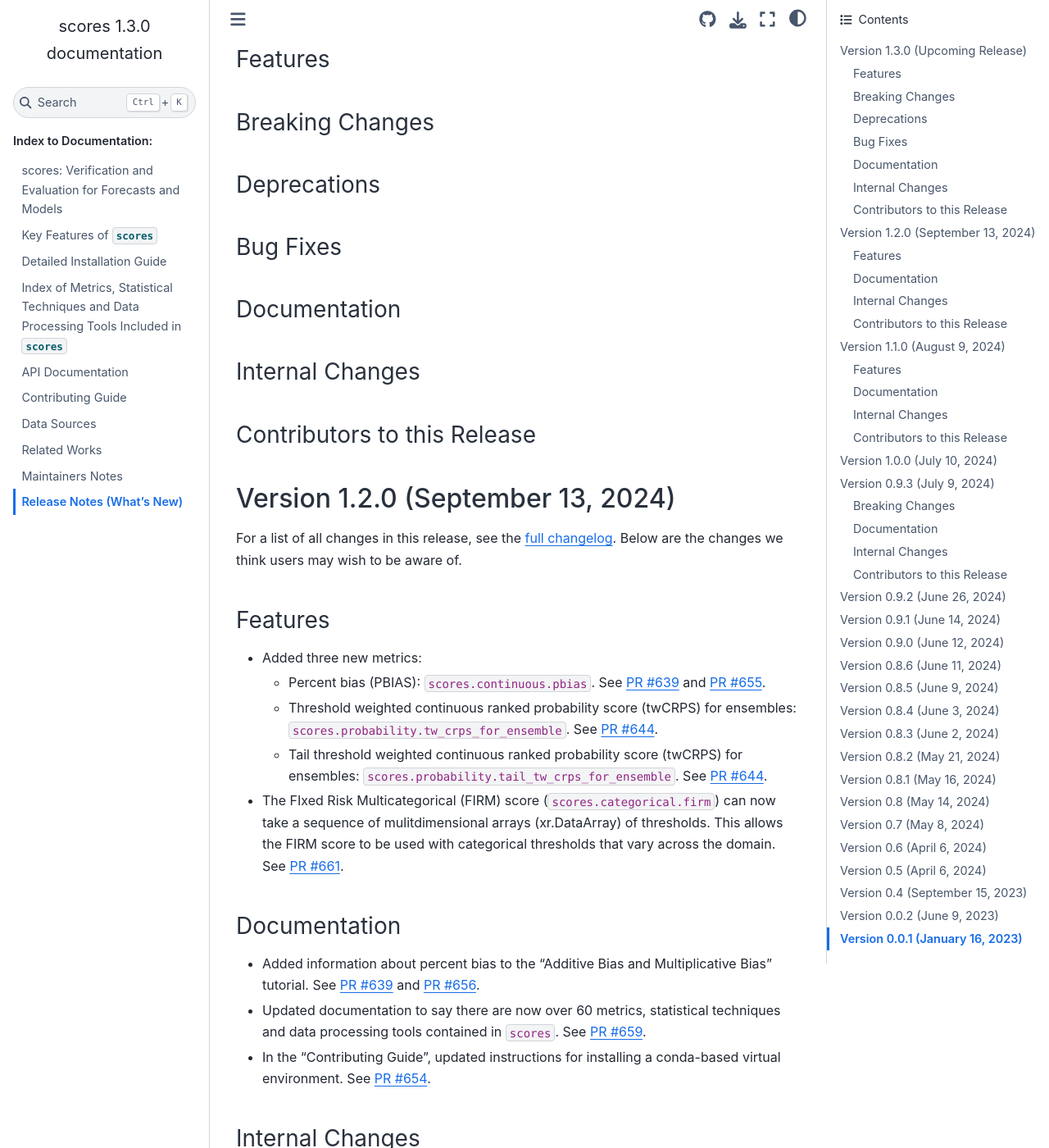
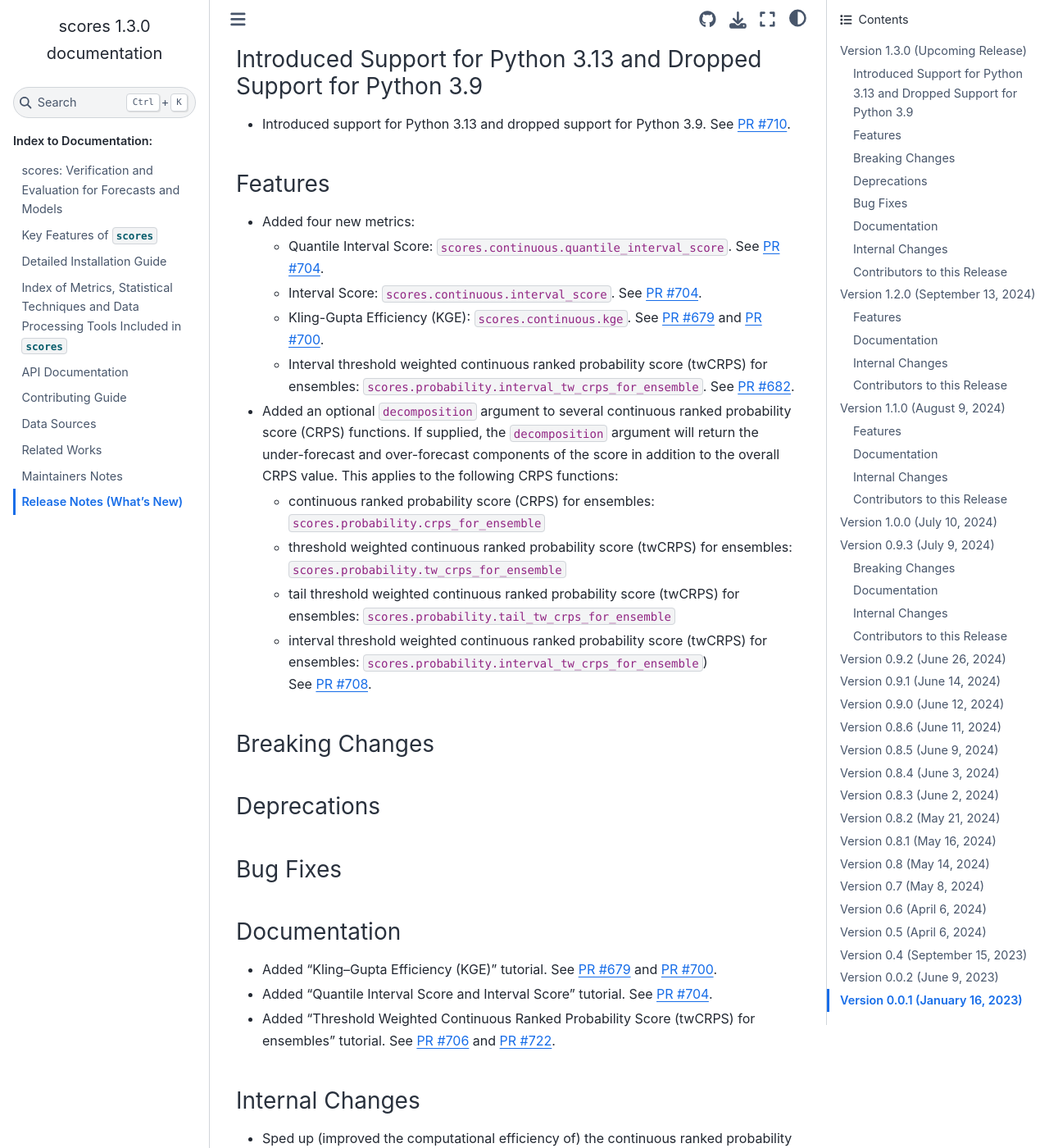
Before and after one commit to nci/scores, a Sphinx documentation site: the page built from docs/release_notes.md, in a window 1280 px wide and 1400 px high, scrolled down 256 px. Shown: the whole window at 82% size. Built offline with Sphinx 7.4.7 and the Sphinx Book theme 1.1.4, drawn with Linux system fonts in a browser that asks for light colours; pages that are not in the unit, such as notebooks, are missing from menus; some of the changed text lies outside the part shown.

Commit message:
Bring release notes up to date

```diff
--- a/docs/release_notes.md
+++ b/docs/release_notes.md
@@ -4,13 +4,43 @@
 
 For a list of all changes in this release, see the [full changelog](https://github.com/nci/scores/compare/1.2.0...develop). Below are the changes we think users may wish to be aware of.
 
+### Introduced Support for Python 3.13 and Dropped Support for Python 3.9
+
+- Introduced support for Python 3.13 and dropped support for Python 3.9. See [PR #710](https://github.com/nci/scores/pull/710).
+
 ### Features
+
+- Added four new metrics:
+	- Quantile Interval Score: `scores.continuous.quantile_interval_score`. See [PR #704](https://github.com/nci/scores/pull/704).
+	- Interval Score: `scores.continuous.interval_score`. See [PR #704](https://github.com/nci/scores/pull/704).
+	- Kling-Gupta Efficiency (KGE): `scores.continuous.kge`. See [PR #679](https://github.com/nci/scores/pull/679) and [PR #700](https://github.com/nci/scores/pull/700).
+	- Interval threshold weighted continuous ranked probability score (twCRPS) for ensembles: `scores.probability.interval_tw_crps_for_ensemble`. See [PR #682](https://github.com/nci/scores/pull/682).
+- Added an optional `decomposition` argument to several continuous ranked probability score (CRPS) functions. If supplied, the `decomposition` argument will return the under-forecast and over-forecast components of the score in addition to the overall CRPS value. This applies to the following CRPS functions:
+	- continuous ranked probability score (CRPS) for ensembles: `scores.probability.crps_for_ensemble`
+	- threshold weighted continuous ranked probability score (twCRPS) for ensembles: `scores.probability.tw_crps_for_ensemble`
+	- tail threshold weighted continuous ranked probability score (twCRPS) for ensembles: `scores.probability.tail_tw_crps_for_ensemble`
+	- interval threshold weighted continuous ranked probability score (twCRPS) for ensembles: `scores.probability.interval_tw_crps_for_ensemble`)
+	See [PR #708](https://github.com/nci/scores/pull/708).
+
 ### Breaking Changes
+
 ### Deprecations
+
 ### Bug Fixes
+
 ### Documentation
+
+- Added "Kling–Gupta Efficiency (KGE)" tutorial. See [PR #679](https://github.com/nci/scores/pull/679) and [PR #700](https://github.com/nci/scores/pull/700).
+- Added "Quantile Interval Score and Interval Score" tutorial. See [PR #704](https://github.com/nci/scores/pull/704).
+- Added "Threshold Weighted Continuous Ranked Probability Score (twCRPS) for ensembles" tutorial. See [PR #706](https://github.com/nci/scores/pull/706) and [PR #722](https://github.com/nci/scores/pull/722).
+
 ### Internal Changes
+
+- Sped up (improved the computational efficiency of) the continuous ranked probability score (CRPS) for ensembles. See [PR #694](https://github.com/nci/scores/pull/694).
+
 ### Contributors to this Release
+
+Mohammadreza Khanarmuei ([@reza-armuei](https://github.com/reza-armuei)), Nicholas Loveday ([@nicholasloveday](https://github.com/nicholasloveday)), Durga Shrestha ([@durgals](https://github.com/durgals)), Tennessee Leeuwenburg ([@tennlee](https://github.com/tennlee)), Stephanie Chong ([@Steph-Chong](https://github.com/Steph-Chong)) and Robert J. Taggart ([@rob-taggart](https://github.com/rob-taggart)).
 
 ## Version 1.2.0 (September 13, 2024)
 
```
